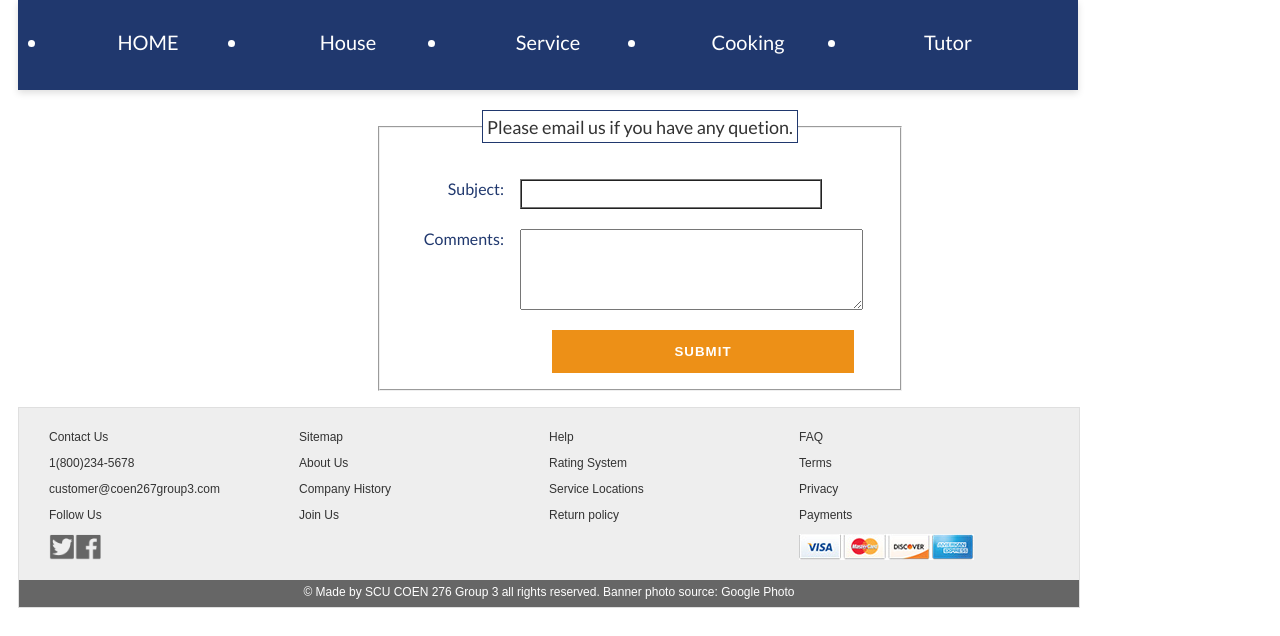
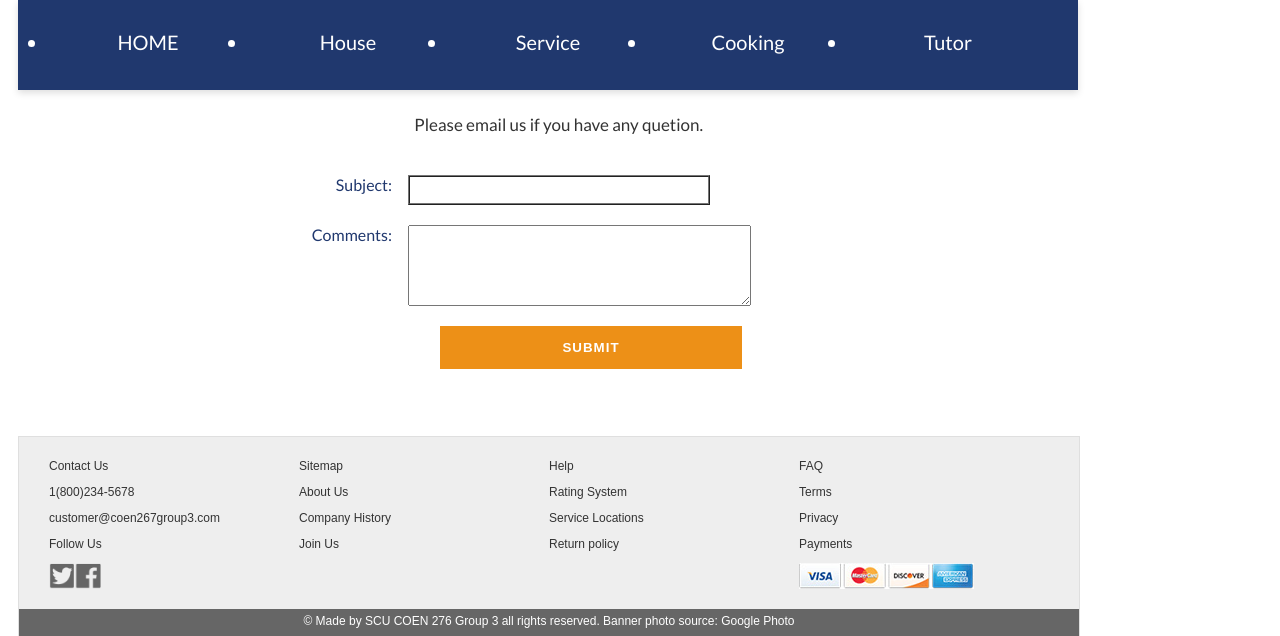
Before and after one commit to ServicesWeb/ServicesWeb, a PHP site: page /contactus.php in a window 1280 px wide. Shown: the part 127-763 px from the top of the page. Run offline with PHP 8.4, Linux system fonts and the light colour scheme; some libraries are stand-ins or nearby versions.

Commit message:
modify contactus page

```diff
--- a/contactus.php
+++ b/contactus.php
@@ -3,14 +3,14 @@
 ?>
 <form id="contact" action="mailto:lyan@scu.edu" enctype="text/plain" method="post">
     <fieldset>
-        <legend class="contactuslegend" >Please email us if you have any quetion.</legend>
+        <legend>Please email us if you have any quetion.</legend>
         <label class="contactusheading" for="name">Subject:</label>
         <input name="Subject" type="text" size ="40">
         <br/>
         <label class="contactusheading" for="content">Comments:</label>
         <textarea name="content" rows="5" cols="40"></textarea>
         <br>
-        <input id="contactus_submit" type="submit" value="Submit"><br/>
+        <input id="contactus_submit"type="submit" value="Submit"><br/>
     </fieldset>
 </form>
 <?php
--- a/main.css
+++ b/main.css
@@ -310,6 +310,9 @@ div.bottombanner h2{
     color: #666666;
     font-family:'Open Sans Condensed','lato';
 }
+#categoryleft>p a:hover{
+    color:orange;
+}
 
 
 
@@ -357,9 +360,11 @@ img.sellerprofileimg{
     font-size: 16px;
     font-family: 'Lato', 'Helvetica Neue', "Helvetica", 'Arial', sans-serif;
     width: 31em;
-    margin-left: auto;
+    margin-left: 250px;;
     margin-right: auto;
     margin-top: 20px;
+    border-style: hidden;
+    margin-bottom: 50px;
 }
 #contact input{
     font-weight: bold;
@@ -378,12 +383,13 @@ label.contactusheading{
 #contact legend{
     border: 1px solid #20386E;
     padding: 0.25em;
-    margin:auto;
+    margin-left: 130px;
     display: block;
     margin-bottom: 30px;
-    font-size: 18px;
+    font-size: 17px;
     color: #333;
-
+    width:290px;
+    border-style: hidden;
 }
 
 #contact input[name="Subject"]{
@@ -408,7 +414,6 @@ label.contactusheading{
   width:302px;
   background-color: linear-gradient (#f6e6b4 0%,#ed9017 100%);
   margin-top: 20px;
-
 }
 
 #contactus_submit:hover{
```
